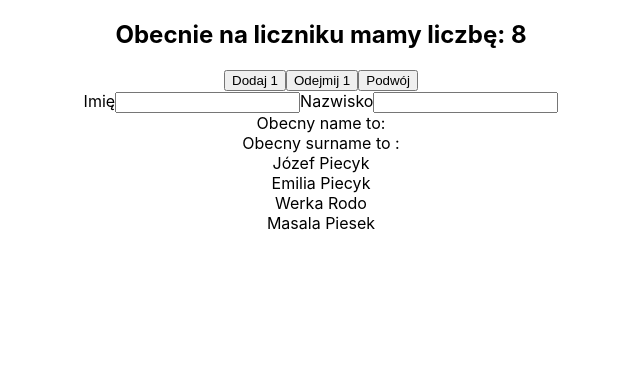
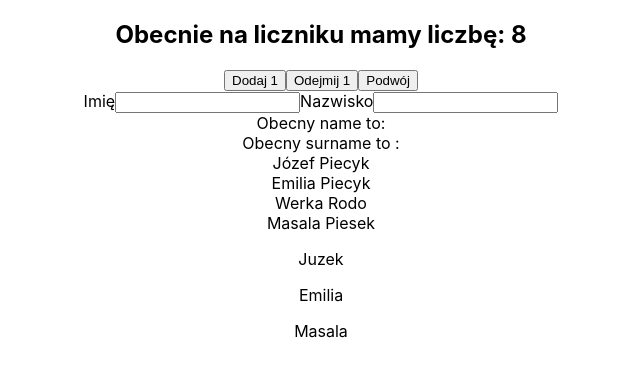
Before and after one commit to masives/taste-react, a React (Create React App) app: page / in a window 1280 px wide. Shown: the top 376 px of the page, without its empty margins (319-959 px from the left). Built offline with nearby package versions, Linux system fonts and the light colour scheme; the HTML template or start-up script is replaced by a standard one.

Commit message:
add array

```diff
--- a/src/App.js
+++ b/src/App.js
@@ -5,6 +5,12 @@ import './App.css';
 import CounterButtons from './components/CounterButtons';
 import User from './components/User';
 import Searchbar from './components/Searchbar';
+
+const users = [
+  { name: 'Juzek', surname: 'Piecyk' },
+  { name: 'Emilia', surname: 'Piecyk' },
+  { name: 'Masala', surname: 'Piesek' },
+];
 
 class App extends React.Component {
   render() {
@@ -16,10 +22,15 @@ class App extends React.Component {
         <User name="Emilia" surname="Piecyk" />
         <User name="Werka" surname="Rodo" />
         <User name="Masala" surname="Piesek" />
+
+        {users.map((user) => {
+          console.log(user);
+          return <p>{user.name}</p>;
+        })}
       </div>
     );
   }
 }
-// 12:55
+// 13:48
 
 export default App;
```
